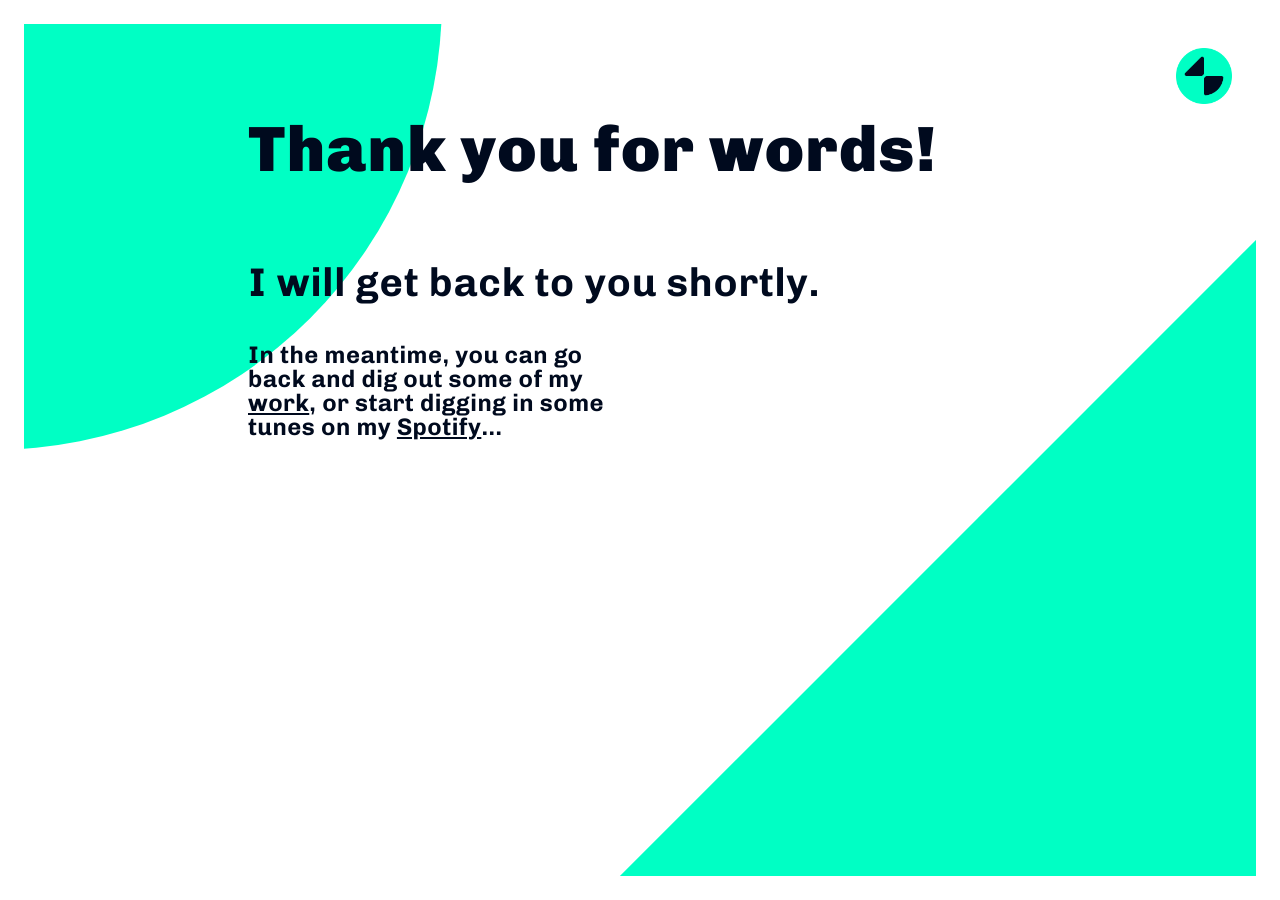
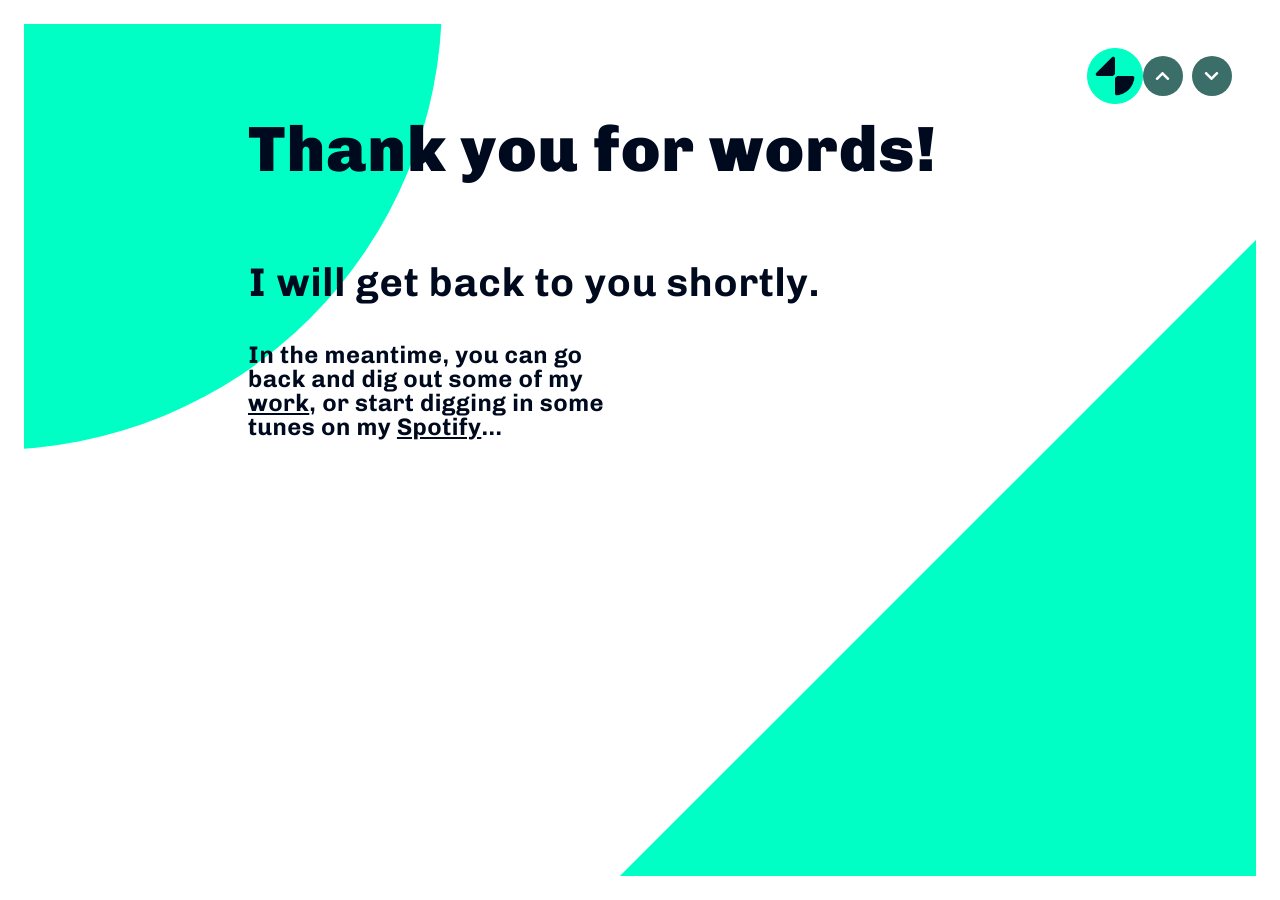
Before and after one commit to ArnaudDarre/portfolio, a Jekyll site: the page built from thank-you.md, in a window 1280 px wide. Built offline with Jekyll 4.4.1, drawn with Linux system fonts in a browser that asks for light colours.

Commit message:
feature / includes / menu – add up and down buttons;

```diff
--- a/_includes/containers/menu.html
+++ b/_includes/containers/menu.html
@@ -45,6 +45,14 @@
                 </div>
                 {% endif %}
             </div>
+            <div class="nav nav--mobile">
+                <button class="button button--icon button--secondary button--animate fas fa-chevron-up">
+                    <i class="button__inner fas fa-chevron-up"></i>
+                </button>
+                <button class="button button--icon button--secondary button--animate fas fa-chevron-down">
+                    <i class="button__inner fas fa-chevron-down"></i>
+                </button>
+            </div>
             <a class="button--scroll-top button button--icon button--secondary fas fa-chevron-up"></a>
         </div>
     </div>
```
